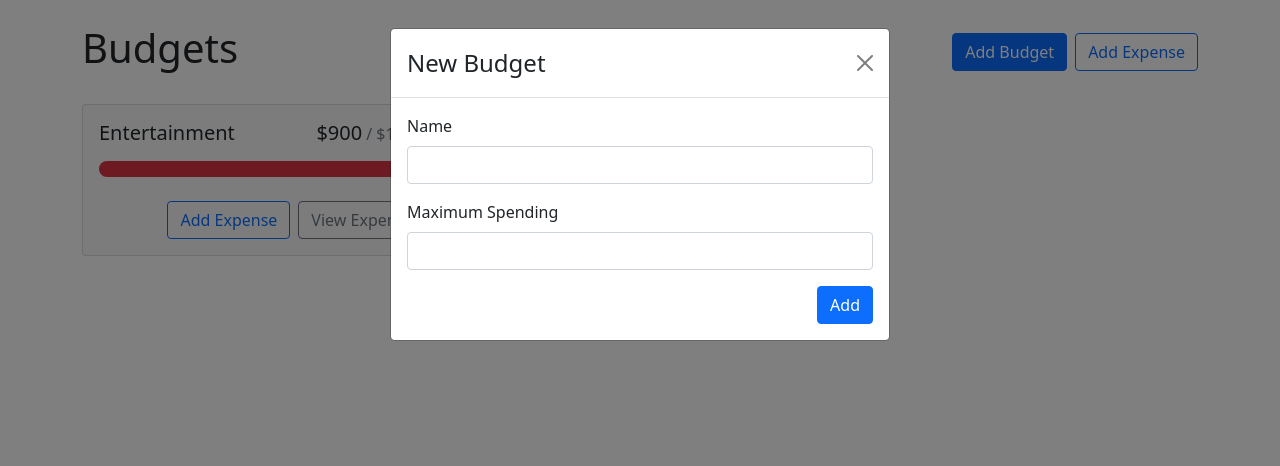
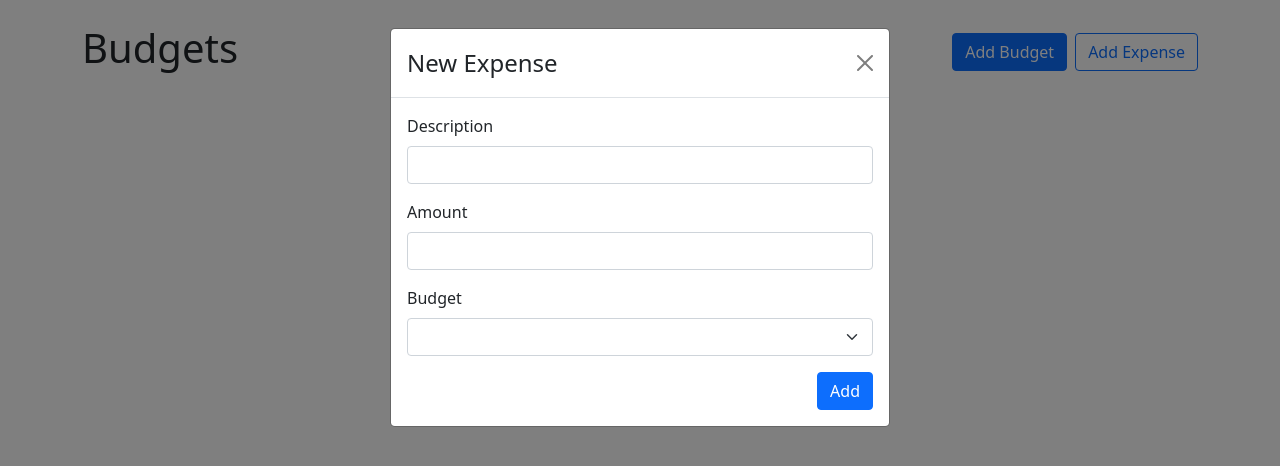
Before and after one commit to yazindu/budget-app, a React (Vite) app: page / in a window 1280 px wide. Shown: the top 466 px of the page. Built offline with nearby package versions, Linux system fonts and the light colour scheme.

Commit message:
feat: watched upto 41:19. Have errors

```diff
--- a/src/App.tsx
+++ b/src/App.tsx
@@ -1,18 +1,23 @@
 import {Button, Container, Stack} from "react-bootstrap";
 import {BudgetCard} from "./components/BudgetCard.tsx";
 import {AddBudgetModal} from "./components/AddBudgetModal.tsx";
+import {useState} from "react";
+import {useBudgets} from "./contexts/BudgetsContext.tsx";
+import {AddExpenseModal} from "./components/AddExpenseModal.tsx";
 
 function App() {
-    const handleClose = () => {
-        console.log('hi')
-    }
+    const [showAddBudgetModal, setShowAddBudgetModal] = useState(false)
+    const {budgets, getBudgetExpenses} = useBudgets()
 
     return (
         <>
             <Container className={'my-4'}>
                 <Stack direction={'horizontal'} gap={2} className={'mb-4'}>
                     <h1 className={'me-auto'}>Budgets</h1>
-                    <Button variant={'primary'}>Add Budget</Button>
+                    <Button
+                        variant={'primary'}
+                        onClick={() => setShowAddBudgetModal(true)}
+                    >Add Budget</Button>
                     <Button variant={'outline-primary'}>Add Expense</Button>
                 </Stack>
                 <div style={{
@@ -21,15 +26,27 @@ function App() {
                     gap: "1rem",
                     alignItems: "flex-start"
                 }}>
-                    <BudgetCard
-                        gray={true}
-                        name={'Entertainment'}
-                        amount={900}
-                        max={1000}
-                    ></BudgetCard>
+                    {budgets.map(budget => {
+                        const amount = getBudgetExpenses({budgetId: budget.id}).reduce((total, expense) => total + expense.amount, 0)
+                        return (
+                            <BudgetCard
+                                key={budget.id}
+                                name={budget.name}
+                                amount={amount}
+                                max={budget.max}
+                            />
+                        )
+                    })}
                 </div>
             </Container>
-            <AddBudgetModal show={true} handleClose={handleClose}/>
+            <AddBudgetModal
+                show={showAddBudgetModal}
+                handleClose={() => setShowAddBudgetModal(false)}
+            />
+            <AddExpenseModal
+                show={true}
+                handleClose={() => setShowAddBudgetModal(false)}
+            />
         </>
     )
 }
--- a/src/components/AddBudgetModal.tsx
+++ b/src/components/AddBudgetModal.tsx
@@ -1,11 +1,10 @@
 import {Button, Form, Modal} from "react-bootstrap";
 import React, {useRef} from "react";
-import {useBudgets} from "../contexts/BudgetContext.tsx";
+import {useBudgets} from "../contexts/BudgetsContext.tsx";
 
 type AddBudgetModalProps = {
     show: boolean,
     handleClose: () => void
-    // handleSubmit: () => void
 }
 
 export const AddBudgetModal = ({show, handleClose}: AddBudgetModalProps) => {
@@ -14,8 +13,11 @@ export const AddBudgetModal = ({show, handleClose}: AddBudgetModalProps) => {
     const {addBudget} = useBudgets()
 
     function handleSubmit(e: React.FormEvent<HTMLFormElement>) { //type of e is given by chatGPT. How can I find it myself? write the event handler inline and hover over the event parameter in the function
-        e.preventDefault()
-        addBudget(nameRef.current.value, parseFloat(maxRef.current.value));
+        e.preventDefault();
+        addBudget({
+            name: nameRef.current.value,
+            max:parseFloat(maxRef.current.value)
+        });
         handleClose();
     }
 
--- /dev/null
+++ b/src/components/AddExpenseModal.tsx
@@ -0,0 +1,74 @@
+import {Button, Form, Modal} from "react-bootstrap";
+import React, {useRef} from "react";
+import {useBudgets} from "../contexts/BudgetsContext.tsx";
+import {v4 as uuidV4} from "uuid";
+
+type AddExpenseModalProps = {
+    show: boolean,
+    handleClose: () => void
+    defaultBudgetId: typeof uuidV4
+}
+
+export const AddExpenseModal = ({show, handleClose}: AddExpenseModalProps) => {
+    const descriptionRef = useRef<HTMLInputElement>(null!) //is using non-null assertion here okay?
+    const amountRef = useRef<HTMLInputElement>(null!)
+    const budgetIdRef = useRef<HTMLInputElement>(null!)
+    const {addExpense, budgets} = useBudgets()
+    const defaultBudgetId = 'test';
+
+    function handleSubmit(e: React.FormEvent<HTMLFormElement>) { //type of e is given by chatGPT. How can I find it myself? write the event handler inline and hover over the event parameter in the function
+        e.preventDefault()
+        addExpense({
+            description: descriptionRef.current.value,
+            amount: parseFloat(amountRef.current.value),
+            budgetId: budgetIdRef.current.value
+        });
+        handleClose();
+    }
+
+    return (
+        <Modal show={show} onHide={handleClose}>
+            <Form onSubmit={handleSubmit}>
+                <Modal.Header closeButton>
+                    <Modal.Title>New Expense</Modal.Title>
+                </Modal.Header>
+                <Modal.Body>
+                    <Form.Group className={'mb-3'} controlId={'description'}>
+                        <Form.Label>Description</Form.Label>
+                        <Form.Control
+                            ref={descriptionRef}
+                            type={'text'}
+                            required/>
+                    </Form.Group>
+                    <Form.Group className={'mb-3'} controlId={'amount'}>
+                        <Form.Label>Amount</Form.Label>
+                        <Form.Control
+                            ref={amountRef}
+                            type={'number'}
+                            required
+                            min={0}
+                            step={0.01}/>
+                    </Form.Group>
+                    <Form.Group className={'mb-3'} controlId={'budgetId'}>
+                        <Form.Label>Budget</Form.Label>
+                        <Form.Select
+                            defaultValue={defaultBudgetId}
+                            ref={budgetIdRef}>
+                            {budgets.map(budget => (
+                                <option
+                                    key={JSON.stringify(budget.id)}
+                                    value={JSON.stringify(budget.id)}
+                                >
+                                    {budget.name}
+                                </option>
+                            ))}
+                        </Form.Select>
+                    </Form.Group>
+                    <div className={'d-flex justify-content-end'}>
+                        <Button variant={'primary'} type={'submit'}>Add</Button>
+                    </div>
+                </Modal.Body>
+            </Form>
+        </Modal>
+    )
+}
--- a/src/components/BudgetCard.tsx
+++ b/src/components/BudgetCard.tsx
@@ -1,6 +1,5 @@
 import {Button, Card, ProgressBar, Stack} from "react-bootstrap";
 import {formatCurrency} from "../utils.ts";
-
 
 type BudgetCardProps = {
     name: string,
--- a/src/contexts/BudgetContext.tsx
+++ b/src/contexts/BudgetsContext.tsx
@@ -10,47 +10,40 @@ type BudgetItem = {
 
 type ExpenseItem = {
     id: typeof uuidV4,
-    budgetId: number,
-    // name: string,
-    // max: number
+    budgetId: typeof uuidV4,
     amount: number,
     description: string
 }
 
-type BudgetContextState = {
+type BudgetsContextType = {
     budgets: BudgetItem[]
     expenses: ExpenseItem[]
-    getBudgetExpenses: (budgetId: number) => void
-    addExpense: (description: string, amount: number, budgetId: number) => void
-    addBudget: (name: string, max: number) => void
-    deleteBudget: (id: typeof uuidV4) => void
-    deleteExpense: (id: typeof uuidV4) => void
+    getBudgetExpenses: ({budgetId}:{budgetId: typeof uuidV4}) => ExpenseItem[]
+    addExpense: ({description, amount, budgetId}:{description: string, amount: number, budgetId: typeof uuidV4}) => void
+    addBudget: ({name, max}: { name: string, max: number }) => void //addBudget: (name: string, max: number) => void
+    deleteBudget: ({id}:{id: typeof uuidV4}) => void
+    deleteExpense: ({id}:{id: typeof uuidV4}) => void
 }
 
-// const BudgetContext = React.createContext()
-const BudgetContext = createContext({} as BudgetContextState)
-
-// type BudgetProviderProps = {
-//     children: ReactNode
-// }
+const BudgetsContext = createContext({} as BudgetsContextType)
 
 export function useBudgets() {
-    return useContext(BudgetContext)
+    return useContext(BudgetsContext)
 }
 
 export const BudgetsProvider = ({children}: PropsWithChildren) => {
     const [budgets, setBudgets] = useLocalStorage<BudgetItem[]>("budgets",[])
     const [expenses, setExpenses] = useLocalStorage<ExpenseItem[]>("expenses",[])
 
-    const getBudgetExpenses = (budgetId: number) => {
+    const getBudgetExpenses = ({budgetId}:{budgetId: typeof uuidV4}) : ExpenseItem[] => {
         return expenses.filter(expense => expense.budgetId === budgetId)
     }
-    const addExpense = (description: string, amount: number, budgetId: number) => {
+    const addExpense = ({description, amount, budgetId}:{description: string, amount: number, budgetId: typeof uuidV4}) => {
         setExpenses(prevExpenses => {
             return [...prevExpenses, {id: uuidV4, description: description, amount: amount, budgetId: budgetId}]
         })
     }
-    const addBudget = (name: string, max: number) => {
+    const addBudget = ({name, max}: { name: string, max: number }) => {
         setBudgets(prevBudgets => {
             if (prevBudgets.find(budget => budget.name === name)) {
                 return prevBudgets
@@ -58,29 +51,29 @@ export const BudgetsProvider = ({children}: PropsWithChildren) => {
             return [...prevBudgets, {id: uuidV4, name: name, max: max}]
         })
     }
-    const deleteBudget = (id: typeof uuidV4) => {
+    const deleteBudget = ({id}:{id: typeof uuidV4}) => {
         //TODO Deal with expenses
         setBudgets(prevBudgets => {
             return prevBudgets.filter(budget => budget.id !== id)
         })
     }
-    const deleteExpense = (id: typeof uuidV4) => {
+    const deleteExpense = ({id}:{id: typeof uuidV4}) => {
         setExpenses(prevExpenses => {
             return prevExpenses.filter(expense => expense.id !== id)
         })
     }
 
     return (
-        <BudgetContext.Provider value={{
-            budgets: budgets,
-            expenses: expenses,
-            addExpense: addExpense,
-            deleteBudget: deleteBudget,
-            deleteExpense: deleteExpense,
-            getBudgetExpenses: getBudgetExpenses,
-            addBudget: addBudget
+        <BudgetsContext.Provider value={{
+            budgets,
+            expenses,
+            addExpense,
+            deleteBudget,
+            deleteExpense,
+            getBudgetExpenses,
+            addBudget
         }}>
             {children}
-        </BudgetContext.Provider>
+        </BudgetsContext.Provider>
     )
 }
--- a/src/main.tsx
+++ b/src/main.tsx
@@ -2,7 +2,7 @@ import React from 'react'
 import ReactDOM from 'react-dom/client'
 import App from './App.tsx'
 import "bootstrap/dist/css/bootstrap.min.css"
-import {BudgetsProvider} from "./contexts/BudgetContext.tsx";
+import {BudgetsProvider} from "./contexts/BudgetsContext.tsx";
 
 ReactDOM.createRoot(document.getElementById('root')!).render(
     <React.StrictMode>
```
